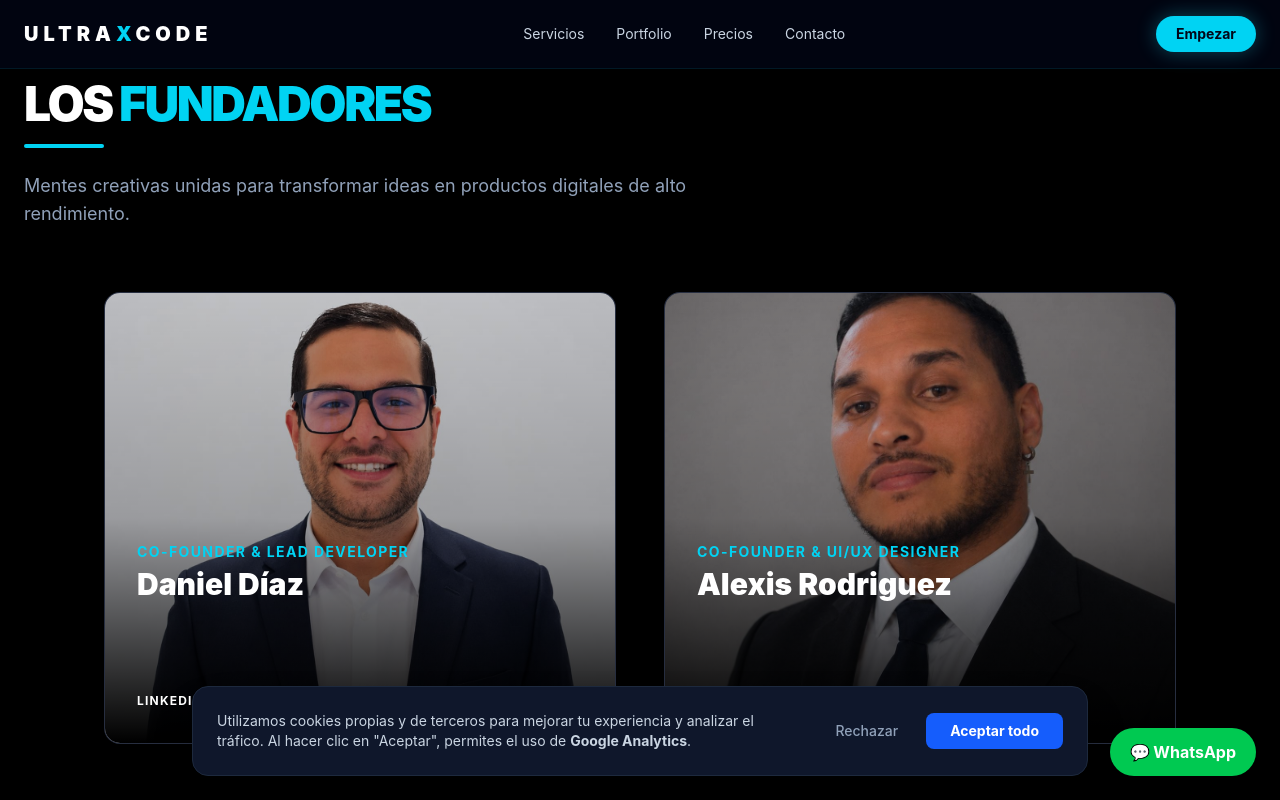
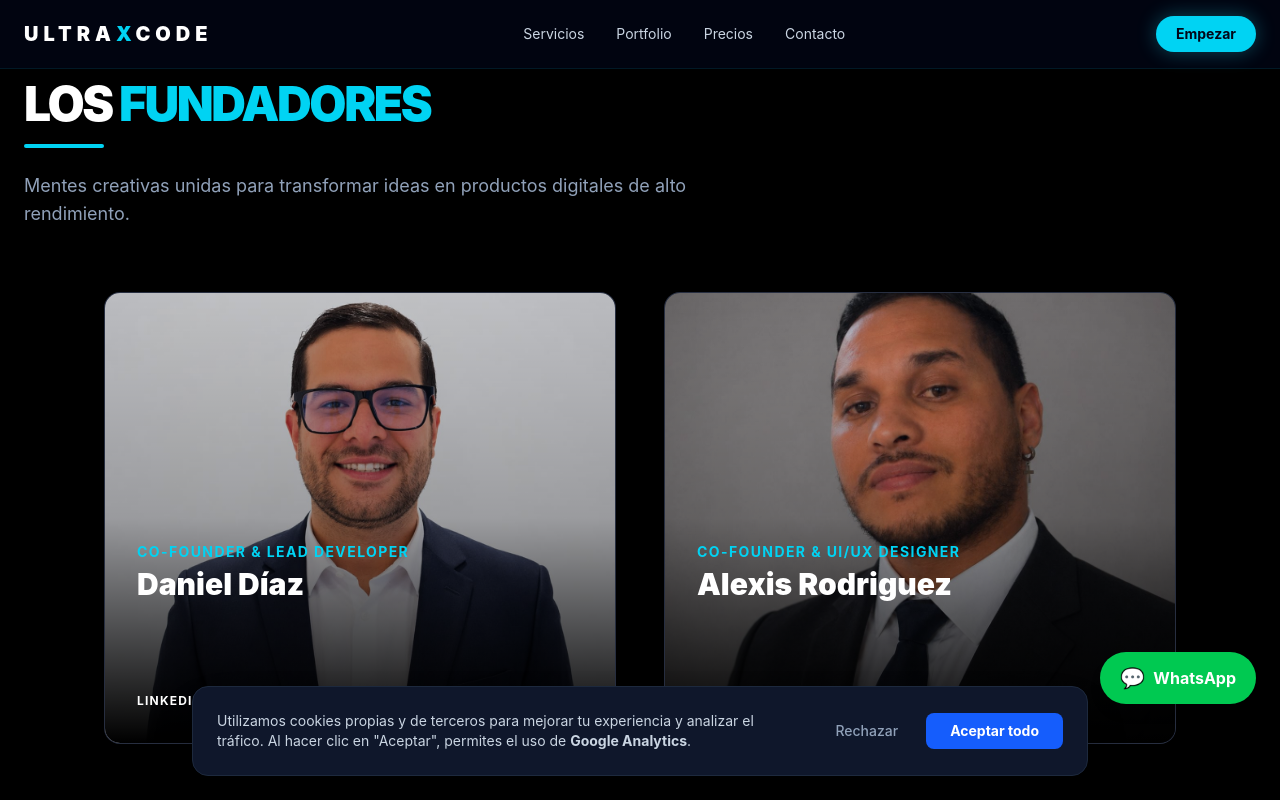
Before and after one commit to ultraxcode-com/ultra-x-code, a React (Vite) app: page /fundadores in a window 1280 px wide. Shown: the top 800 px of the page. Built offline with nearby package versions, Linux system fonts and the light colour scheme.

Commit message:
cambio altura wa

```diff
--- a/src/components/WhatsAppButton.jsx
+++ b/src/components/WhatsAppButton.jsx
@@ -2,16 +2,18 @@ export function WhatsAppButton() {
   const message =
     "Hola, vi tu web de UltraXCode y quiero información para crear una página web.";
 
-  const url = `https://wa.me/34643804335?text=${encodeURIComponent(message)}`;
+  const url = `https://wa.me/34668550112?text=${encodeURIComponent(message)}`;
 
   return (
     <a
       href={url}
       target="_blank"
       rel="noreferrer"
-      className="fixed bottom-6 right-6 z-50 rounded-full bg-green-500 px-5 py-3 font-bold text-white shadow-lg transition hover:scale-105 hover:bg-green-400"
+      // Se cambió 'bottom-6' por 'bottom-24' para que no choque con el footer
+      className="fixed bottom-24 right-6 z-50 rounded-full bg-green-500 px-5 py-3 font-bold text-white shadow-lg transition-transform duration-200 hover:scale-105 hover:bg-green-400 flex items-center gap-2"
     >
-      💬 WhatsApp
+      <span className="text-xl">💬</span>
+      WhatsApp
     </a>
   );
 }
```
